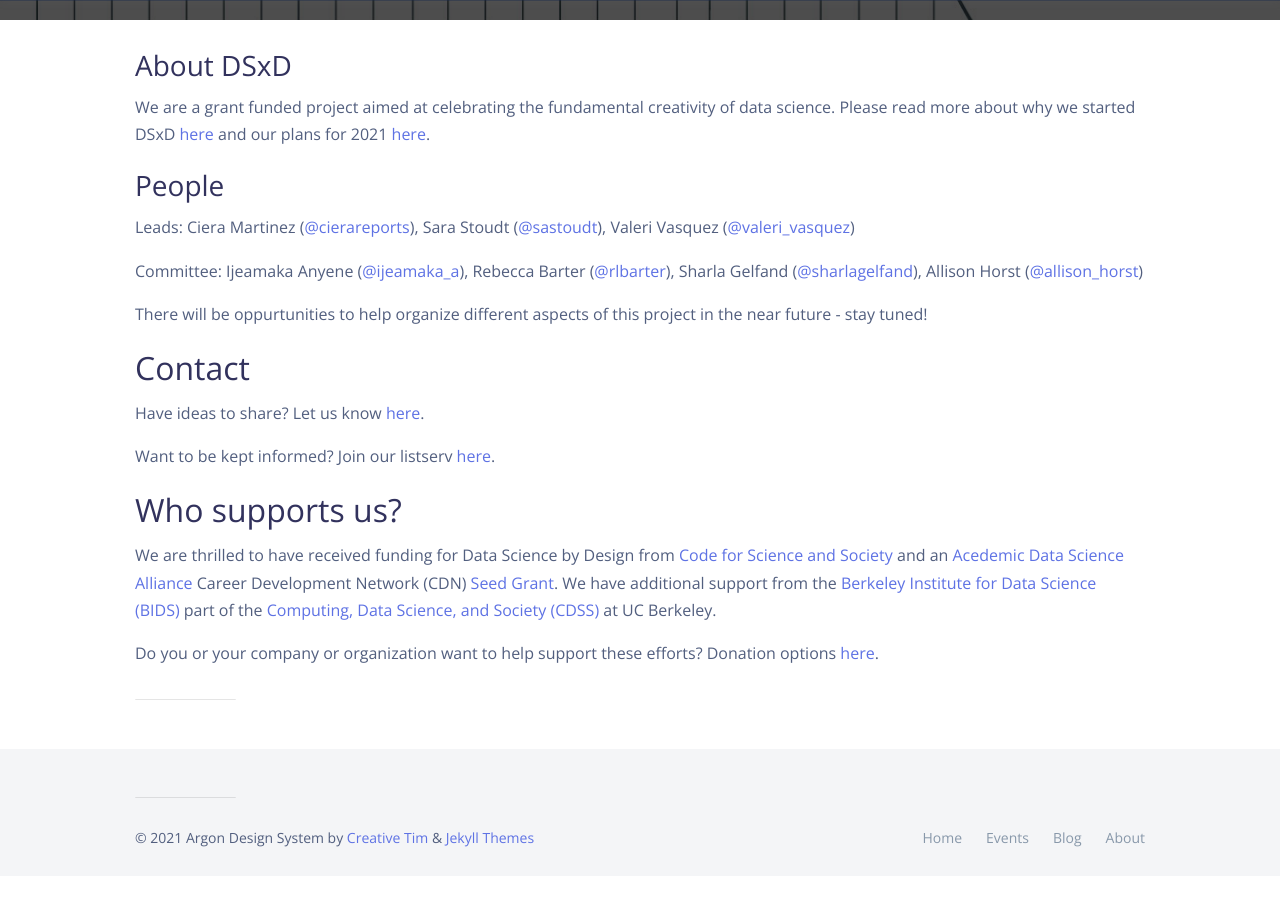
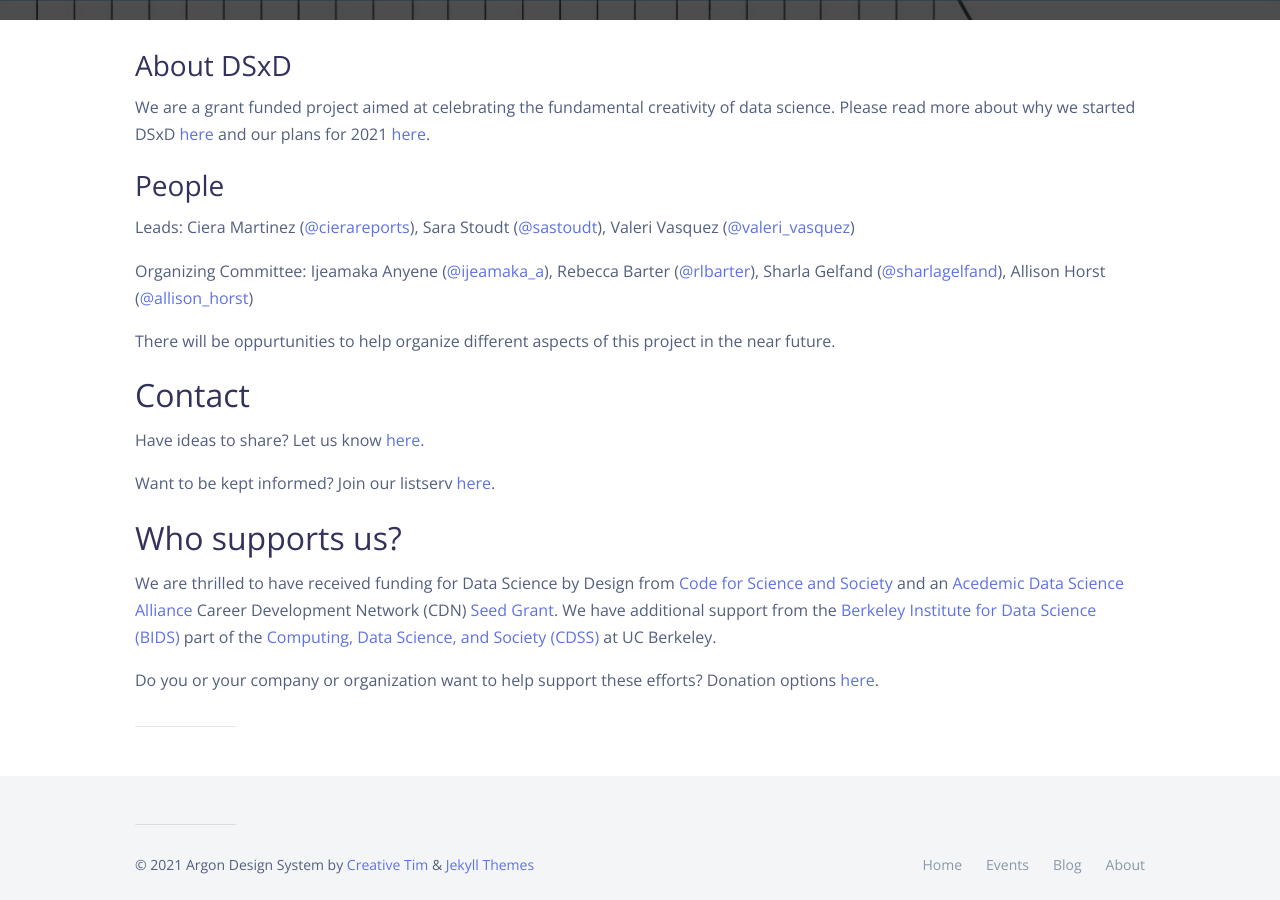
Before and after one commit to iamciera/DSxD_website, a Jekyll site: the page built from _pages/about.md, in a window 1280 px wide and 900 px high, scrolled down 520 px. Built offline with Jekyll 4.4.1, drawn with Linux system fonts in a browser that asks for light colours; nearby versions of some CDN libraries; before the commit the page ends 1396 px from its top, so only the background shows below that.

Commit message:
updated about section

```diff
--- a/_pages/about.md
+++ b/_pages/about.md
@@ -13,9 +13,9 @@ We are a grant funded project aimed at celebrating the fundamental creativity of
 
 **Leads**: Ciera Martinez ([@cierareports](https://twitter.com/CieraReports)), Sara Stoudt ([@sastoudt](https://twitter.com/sastoudt)), Valeri Vasquez ([@valeri_vasquez](https://twitter.com/valeri_vasquez))
 
-**Committee**: Ijeamaka Anyene ([@ijeamaka_a](https://twitter.com/ijeamaka_a)), Rebecca Barter ([@rlbarter](https://twitter.com/rlbarter)), Sharla Gelfand ([@sharlagelfand](https://twitter.com/sharlagelfand)), Allison Horst ([@allison_horst](https://twitter.com/allison_horst))
+**Organizing Committee**: Ijeamaka Anyene ([@ijeamaka_a](https://twitter.com/ijeamaka_a)), Rebecca Barter ([@rlbarter](https://twitter.com/rlbarter)), Sharla Gelfand ([@sharlagelfand](https://twitter.com/sharlagelfand)), Allison Horst ([@allison_horst](https://twitter.com/allison_horst))
 
-There will be oppurtunities to help organize different aspects of this project in the near future - stay tuned!
+There will be oppurtunities to help organize different aspects of this project in the near future.
 
 ## Contact
 
```
